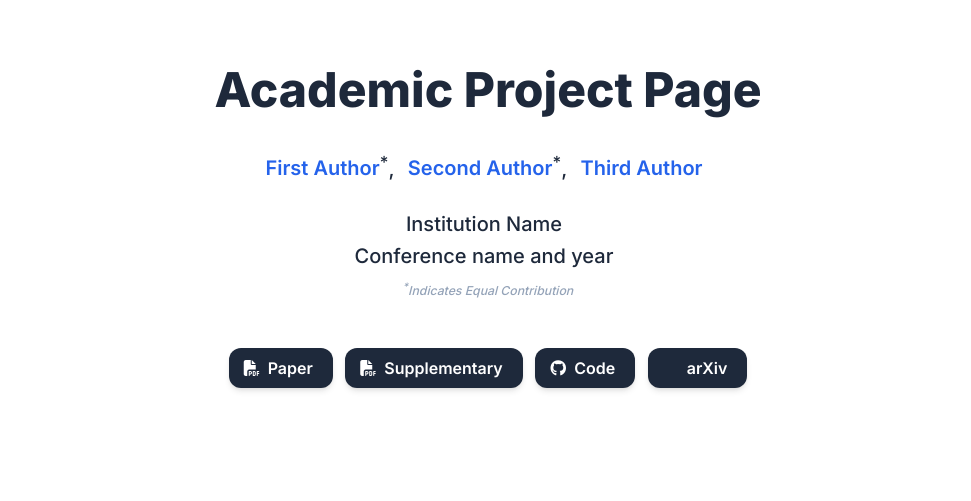
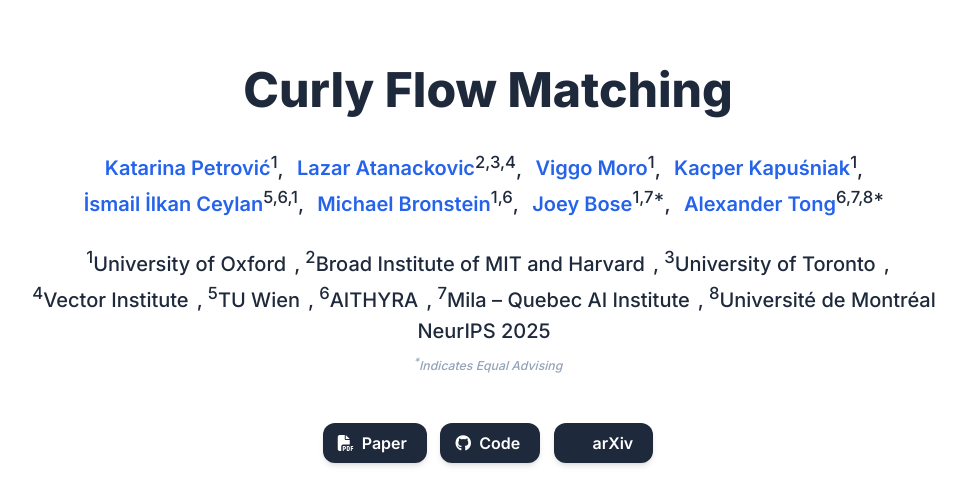
Before and after one commit to kpetrovicc/curly-fm, a plain HTML site: page index.html in a window 1280 px wide. Shown: the top 501 px of the page, without its empty margins (152-1123 px from the left). Drawn offline with nearby package versions, Linux system fonts and the light colour scheme; some icons are missing.

Commit message:
Revise publication details and enhance method description
Updated the title, authors, and links in the publication section. Enhanced the description of the CURLY FLOW MATCHING method.

```diff
--- a/index.html
+++ b/index.html
@@ -193,30 +193,50 @@
         <div class="columns is-centered">
           <div class="column has-text-centered">
             <!-- TODO: Replace with your paper title -->
-            <h1 class="title is-1 publication-title">Academic Project Page</h1>
+            <h1 class="title is-1 publication-title">Curly Flow Matching</h1>
             <div class="is-size-5 publication-authors">
               <!-- TODO: Replace with your paper authors and their personal links -->
               <span class="author-block">
-                <a href="FIRST AUTHOR PERSONAL LINK" target="_blank">First Author</a><sup>*</sup>,</span>
+                <a href="https://kpetrovicc.github.io/" target="_blank">Katarina Petrović</a><sup>1</sup>,</span>
                 <span class="author-block">
-                  <a href="SECOND AUTHOR PERSONAL LINK" target="_blank">Second Author</a><sup>*</sup>,</span>
+                  <a href="https://lazaratan.github.io" target="_blank">Lazar Atanackovic</a><sup>2,3,4</sup>,</span>
                   <span class="author-block">
-                    <a href="THIRD AUTHOR PERSONAL LINK" target="_blank">Third Author</a>
+                    <a href="https://www.linkedin.com/in/viggo-moro/" target="_blank">Viggo Moro</a><sup>1</sup>,</span>
+                    <span class="author-block">
+                    <a href="https://kkapusniak.github.io" target="_blank">Kacper Kapuśniak</a><sup>1</sup>,</span>
+                    <span class="author-block">
+                    <a href="https://www.cs.ox.ac.uk/people/ismaililkan.ceylan/" target="_blank">İsmail İlkan Ceylan</a><sup>5,6,1</sup>,</span>
+                    <span class="author-block">
+                    <a href="https://www.cs.ox.ac.uk/people/michael.bronstein/" target="_blank">Michael Bronstein</a><sup>1,6</sup>,</span>
+                  <span class="author-block">
+                  <a href="https://joeybose.github.io" target="_blank">Joey Bose</a><sup>1,7*</sup>,</span>
+                  <span class="author-block">
+                  <a href="https://www.alextong.net" target="_blank">Alexander Tong</a><sup>6,7,8*</sup>
                   </span>
                   </div>
 
                   <div class="is-size-5 publication-authors">
                     <!-- TODO: Replace with your institution and conference/journal info -->
-                    <span class="author-block">Institution Name<br>Conference name and year</span>
+                    <div class="is-size-5 publication-authors">
+                  <span class="author-block"><sup>1</sup>University of Oxford</span>,
+                  <span class="author-block"><sup>2</sup>Broad Institute of MIT and Harvard</span>,
+                  <span class="author-block"><sup>3</sup>University of Toronto</span>,<br>
+                  <span class="author-block"><sup>4</sup>Vector Institute</span>,
+                  <span class="author-block"><sup>5</sup>TU Wien</span>,
+                  <span class="author-block"><sup>6</sup>AITHYRA</span>,
+                  <span class="author-block"><sup>7</sup>Mila – Quebec AI Institute</span>,
+                  <span class="author-block"><sup>8</sup>Université de Montréal</span><br>
+
+                      <span class="author-block">NeurIPS 2025</span>
                     <!-- TODO: Remove this line if no equal contribution -->
-                    <span class="eql-cntrb"><small><br><sup>*</sup>Indicates Equal Contribution</small></span>
+                    <span class="eql-cntrb"><small><br><sup>*</sup>Indicates Equal Advising</small></span>
                   </div>
 
                   <div class="column has-text-centered">
                     <div class="publication-links">
                          <!-- TODO: Update with your arXiv paper ID -->
                       <span class="link-block">
-                        <a href="https://arxiv.org/pdf/<ARXIV PAPER ID>.pdf" target="_blank"
+                        <a href="https://arxiv.org/pdf/2510.26645.pdf" target="_blank"
                         class="external-link button is-normal is-rounded is-dark">
                         <span class="icon">
                           <i class="fas fa-file-pdf"></i>
@@ -225,20 +245,9 @@
                       </a>
                     </span>
 
-                    <!-- TODO: Add your supplementary material PDF or remove this section -->
-                    <span class="link-block">
-                      <a href="static/pdfs/supplementary_material.pdf" target="_blank"
-                      class="external-link button is-normal is-rounded is-dark">
-                      <span class="icon">
-                        <i class="fas fa-file-pdf"></i>
-                      </span>
-                      <span>Supplementary</span>
-                    </a>
-                  </span>
-
                   <!-- TODO: Replace with your GitHub repository URL -->
                   <span class="link-block">
-                    <a href="https://github.com/YOUR REPO HERE" target="_blank"
+                    <a href="https://github.com/kpetrovicc/curly-flow-matching" target="_blank"
                     class="external-link button is-normal is-rounded is-dark">
                     <span class="icon">
                       <i class="fab fa-github"></i>
@@ -249,7 +258,7 @@
 
                 <!-- TODO: Update with your arXiv paper ID -->
                 <span class="link-block">
-                  <a href="https://arxiv.org/abs/<ARXIV PAPER ID>" target="_blank"
+                  <a href="https://arxiv.org/abs/2510.26645" target="_blank"
                   class="external-link button is-normal is-rounded is-dark">
                   <span class="icon">
                     <i class="ai ai-arxiv"></i>
@@ -302,18 +311,17 @@
           between two probability measures. However, many real-world systems, such as cell
           cycles in single-cell RNA, are known to exhibit non-gradient, periodic behavior,
           which fundamentally cannot be captured by current state-of-the-art methods such
-          as flow and bridge matching. In this paper, we introduce CURLY FLOW MATCH-
-          ING (CURLY-FM), a novel approach that is capable of learning non-gradient field
+          as flow and bridge matching. In this paper, we introduce <strong>Curly Flow Matching</strong> (<strong>Curly-FM</strong>), a novel approach that is capable of learning non-gradient field
           dynamics by designing and solving a Schrödinger bridge problem with a non-zero
           drift reference process—in stark contrast to typical zero-drift reference processes—
           which is constructed using inferred velocities in addition to population snapshot
-          data. We showcase CURLY-FM by solving the trajectory inference problems for
+          data. We showcase <strong>Curly-FM</strong> by solving the trajectory inference problems for
           single cells, computational fluid dynamics, and ocean currents with approximate
-          velocities. We demonstrate that CURLY-FM can learn trajectories that better match
-          both the reference process and population marginals. CURLY-FM expands flow
+          velocities. We demonstrate that <strong>Curly-FM</strong> can learn trajectories that better match
+          both the reference process and population marginals. <strong>Curly-FM</strong> expands flow
           matching models beyond the modeling of populations and towards the modeling
           of known periodic behavior in physical systems. Our code repository is accessible
-          at [this link](https://github.com/kpetrovicc/curly-flow-matching.git).
+          at <a href="https://github.com/kpetrovicc/curly-flow-matching.git" target="_blank" rel="noopener">this link</a>.
           </p>
         </div>
       </div>
```
